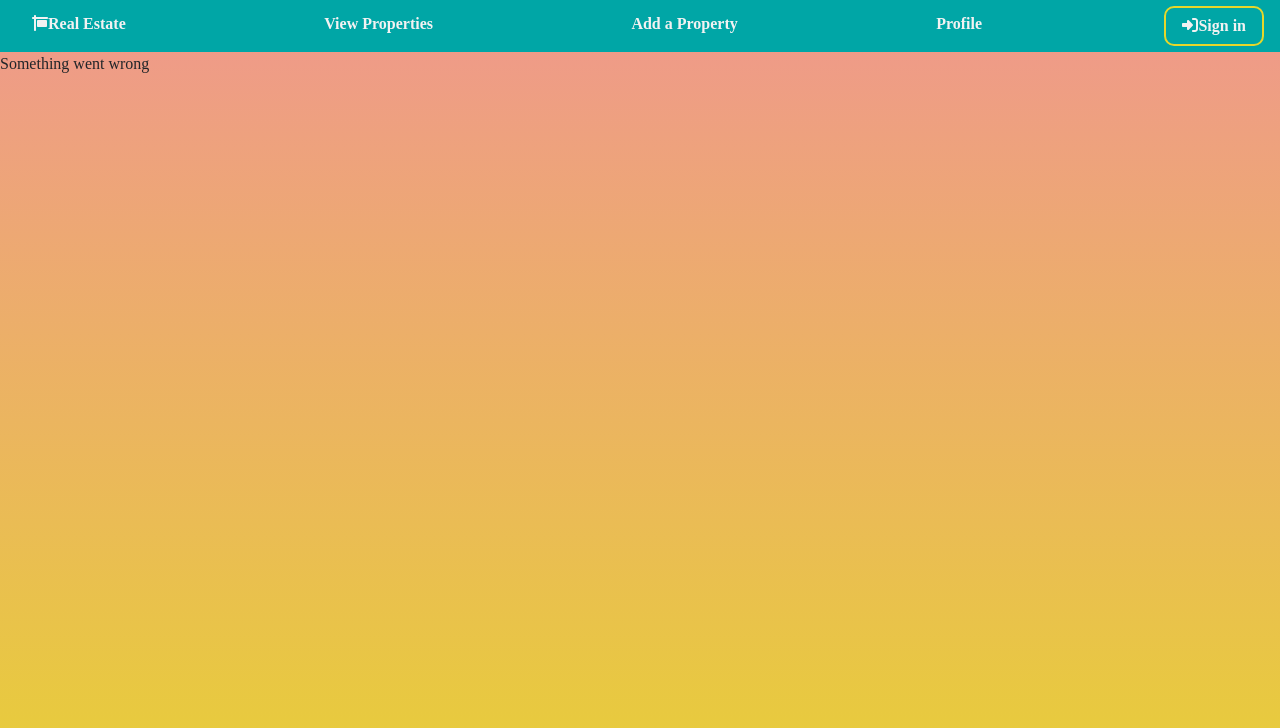
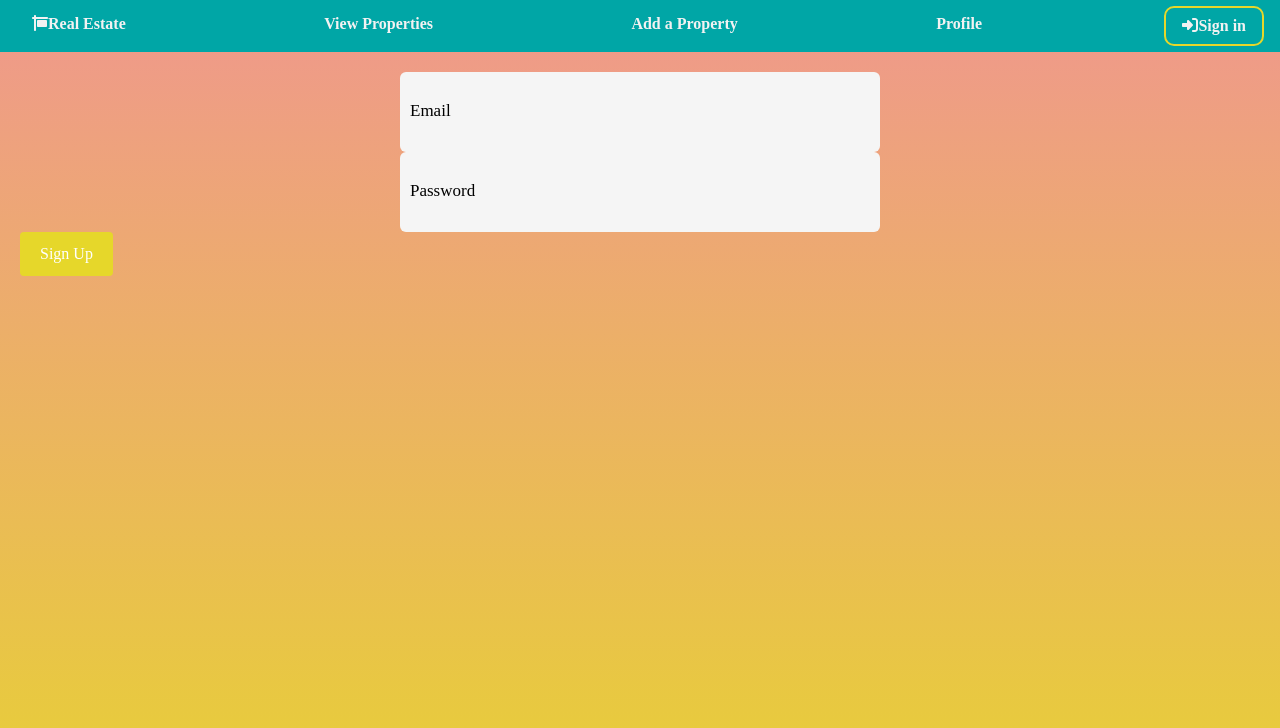
Before and after one commit to Erdemayhan/Real-Estate-FE, a React (Create React App) app: page /Sign-In in a window 1280 px wide. Shown: the top 728 px of the page. Built offline with nearby package versions, Linux system fonts and the light colour scheme; a web font is replaced by a local one.

Commit message:
loginFinished

```diff
--- a/src/components/LoginSignUp/LoginSignUp.js
+++ b/src/components/LoginSignUp/LoginSignUp.js
@@ -4,56 +4,49 @@ import { useState } from "react";
 import useAPI from "../../effects/useAPI";
 import postLogin from '../../services/postLogin';
 
+import { useNavigate } from "react-router-dom";
+
 const LoginSignUp = () => {
   const [action, setAction] = useState("Sign Up");
-
-    const handleClick = () => {
-      if (action === "Sign Up") {
-        setAction("Log In");
-      } else {
-        setAction("Sign Up");
-      }
-    };
+  const navigate = useNavigate();
 
   const [email, setEmail] = useState("");
   const [password, setPassword] = useState("");
+ const [loginFail, setLoginFail] = useState(false);
 
-  // Call postLogin with email and password
-  const [loadingLogin, errorLogin, responseLogin] = useAPI(() =>
-    postLogin({email, password})
-  );
 
-  if (errorLogin) {
-    return <div>Something went wrong</div>;
-  }
-  if (loadingLogin) {
-    return <div>Loading...</div>;
-  }
 
-const { Login } = responseLogin;
-console.log(Login);
 
   const handleSubmit = async (event) => {
-    event.preventDefault(); // Prevent the form from refreshing the page
+    event.preventDefault();
+    setLoginFail(false);
+
+    console.log('Email:', email);
+    console.log('Password:', password);
 
     try {
-      const response = await postLogin(email, password);
-      setEmail(response.data.login.email); // Set email
-      setPassword(response.data.login.password); // Set password
+      const response = await postLogin({email, password});
+      console.log('Response:', response.data.accessToken);
+      localStorage.setItem('token', response.data.accessToken);
+      navigate('/');
+      // jwt token ı kaydet
     } catch (error) {
+      setLoginFail(true);
+//      alert('Invalid email or password');
       console.log(error);
     }
   };
 
   return (
-    <form onSubmit={handleSubmit}> {/* Call handleSubmit when the form is submitted */}
+    <form onSubmit={handleSubmit}>
+    {loginFail && <div className="error">Invalid email or password</div>}
       {/* ... */}
       <div className="input">
         <input
           type="email"
           placeholder="Email"
           value={email}
-          onChange={e => setEmail(e.target.value)} // Update email when the user types into the input field
+          onChange={e => setEmail(e.target.value)}
         />
       </div>
       <div className="input">
@@ -61,13 +54,14 @@ console.log(Login);
           type="password"
           placeholder="Password"
           value={password}
-          onChange={e => setPassword(e.target.value)} // Update password when the user types into the input field
+          onChange={e => setPassword(e.target.value)}
         />
       </div>
      <div>
-      <button onClick={handleClick}>{action}</button>
+      <button onClick={handleSubmit}>{action}</button>
     </div>
     </form>
+
   );
 };
 
--- a/src/constants/endpoints.js
+++ b/src/constants/endpoints.js
@@ -47,8 +47,7 @@ const Location = {
 export { Location };
 
 const login = {
-  postLogin: ({
-    email : email, password : password}) => `/login (${email}, ${password})`,
+  postLogin: () => `/login`,
 };
 
 export { login };
```
